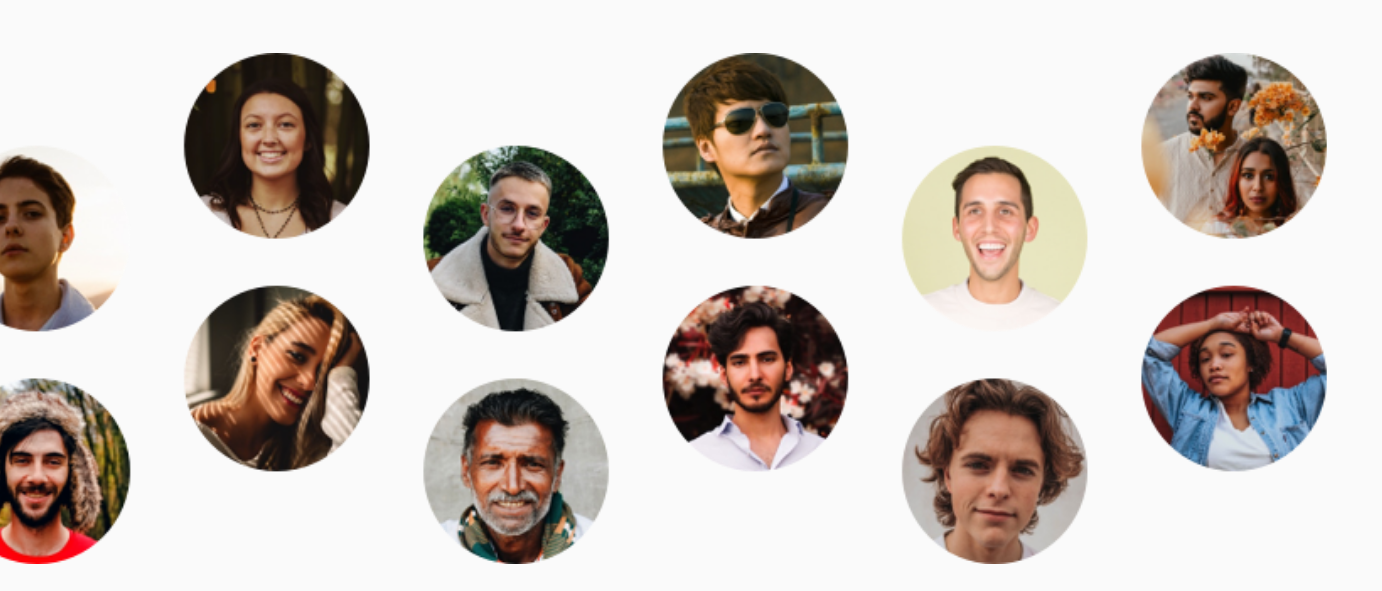
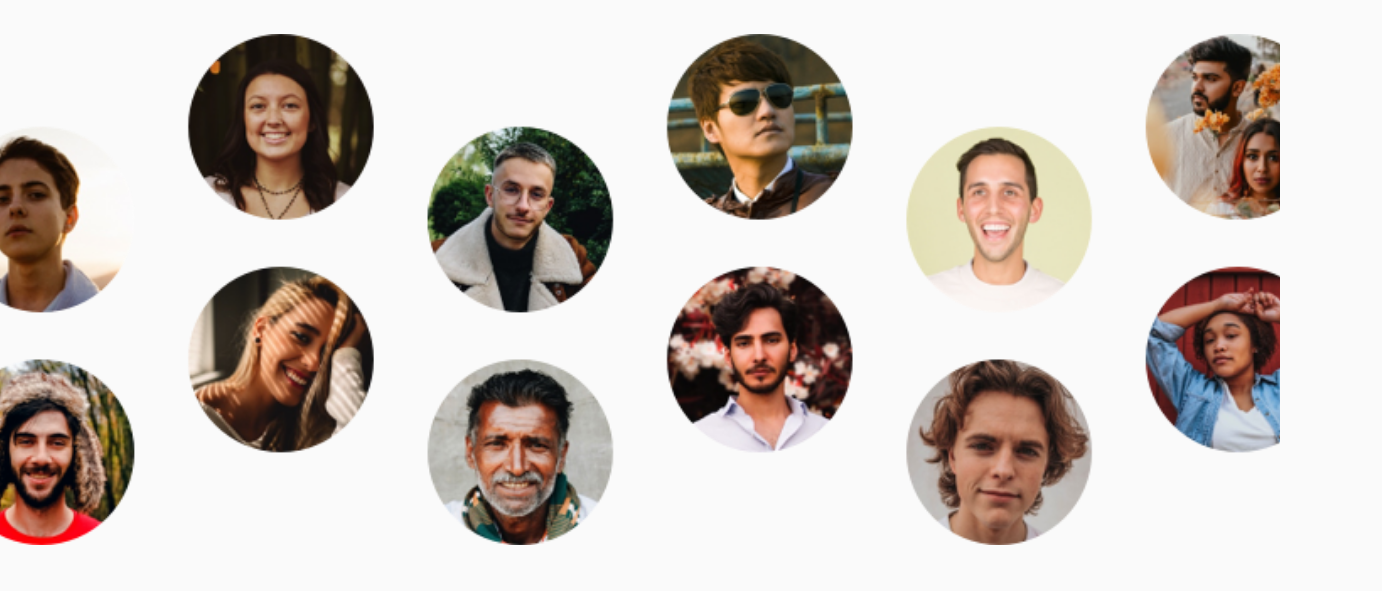
Before and after one commit to g-akca/meet-landing-page, a plain HTML site: page index.html in a window 1280 px wide. Shown: the part 92-683 px from the top of the page, 1382 px wide, since content can reach past the window. Drawn offline with Linux system fonts and the light colour scheme.

Commit message:
Use scale on hero img instead of high width, hide overflow

```diff
--- a/styles.css
+++ b/styles.css
@@ -16,8 +16,6 @@ body {
     margin: 0;
     text-align: center;
     background-color: var(--white);
-    width: 100vw;
-    overflow-x: hidden;
 }
 
 .description {
@@ -69,13 +67,18 @@ body {
 }
 
 /* Hero Section */
+#hero-section {
+    overflow-x: hidden;
+}
+
 #hero-section #logo-img {
     margin: 48px 0 64px;
 }
 
 #hero-section #users-img {
-    width: 114%;
-    transform: translateX(-7%);
+    width: 100%;
+    transform: scale(1.14);
+    transform-origin: center;
 }
 
 #hero-section #users-left, #hero-section #users-right {
@@ -199,8 +202,7 @@ body {
 /* Responsive Media Queries */
 @media screen and (min-width: 768px) {
     #hero-section #users-img {
-        width: 108%;
-        transform: translateX(-4%);
+        transform: scale(1.08);
     }
 
     #hero-section #hero-text {
@@ -247,7 +249,7 @@ body {
     }
 }
 
-@media screen and (min-width: 1440px) {
+@media screen and (min-width: 1400px) {
     #hero-section #users-img {
         display: none;
     }
```
